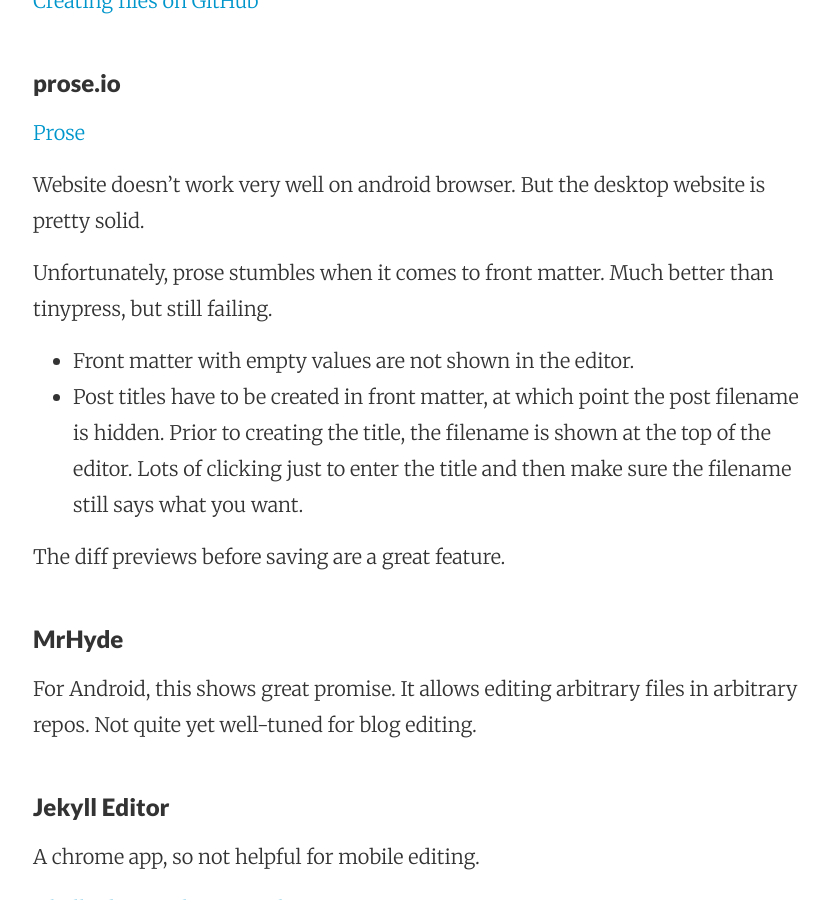
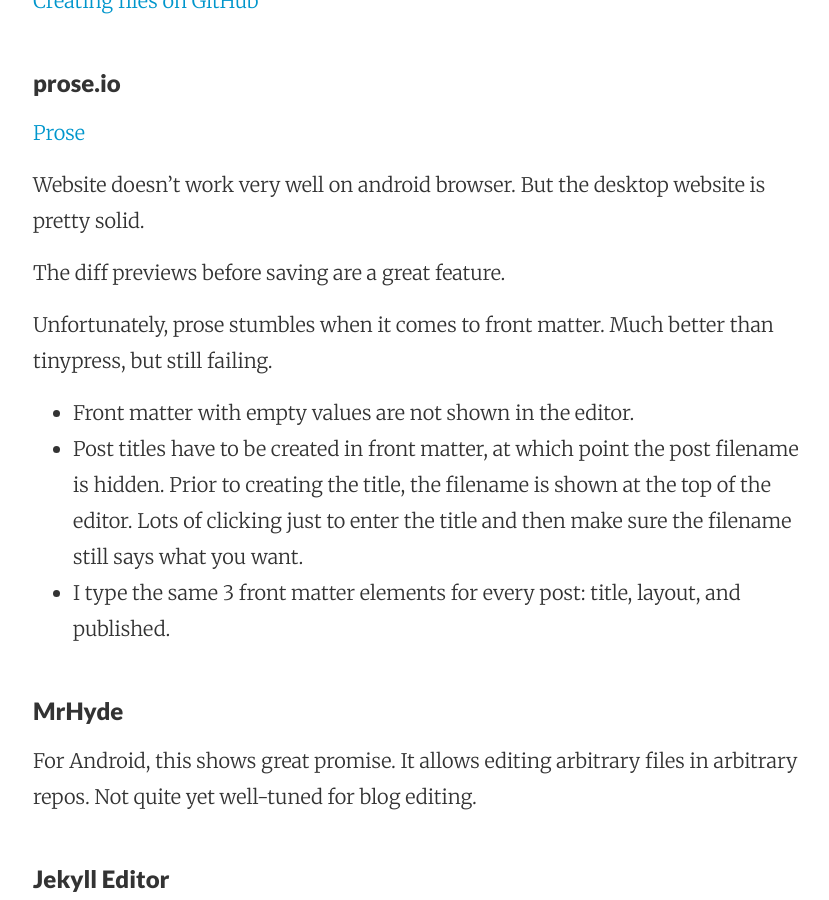
Before and after one commit to mattymaloney/mattymaloney.github.io, a Jekyll site: the page built from _posts/2016-01-21-jekyll-choices.md, in a window 1280 px wide and 900 px high, scrolled down 784 px. Shown: the whole window, without its empty margins (223-1052 px from the left). Built offline with Jekyll 4.4.1, drawn with Linux system fonts in a browser that asks for light colours.

Commit message:
Update 2016-01-21-jekyll-choices.md

```diff
--- a/_posts/2016-01-21-jekyll-choices.md
+++ b/_posts/2016-01-21-jekyll-choices.md
@@ -24,12 +24,13 @@
 
 Website doesn't work very well on android browser. But the desktop website is pretty solid.
 
+The diff previews before saving are a great feature.
+
 Unfortunately, prose stumbles when it comes to front matter. Much better than tinypress, but still failing.
 
 * Front matter with empty values are not shown in the editor.
 * Post titles have to be created in front matter, at which point the post filename is hidden. Prior to creating the title, the filename is shown at the top of the editor. Lots of clicking just to enter the title and then make sure the filename still says what you want.
-
-The diff previews before saving are a great feature.
+* I type the same 3 front matter elements for every post: title, layout, and published.
 
 
 ### MrHyde
```
